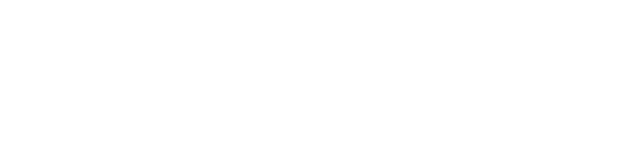
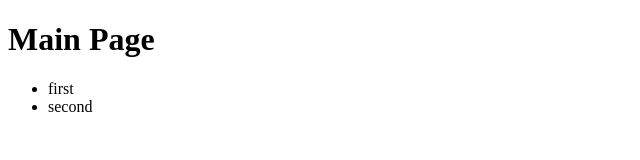
Before and after one commit to kyoungyim/Git-Basic, a plain HTML site: page index.html in a window 1280 px wide. Shown: the whole page, without its empty margins (0-640 px from the left). Drawn offline with Linux system fonts and the light colour scheme.

Commit message:
index ul add

```diff
--- a/index.html
+++ b/index.html
@@ -6,6 +6,10 @@
     <title>Document</title>
 </head>
 <body>
-
+    <h1>Main Page</h1>
+    <ul>
+        <li>first</li>
+        <li>second</li>
+    </ul>
 </body>
 </html>
```
